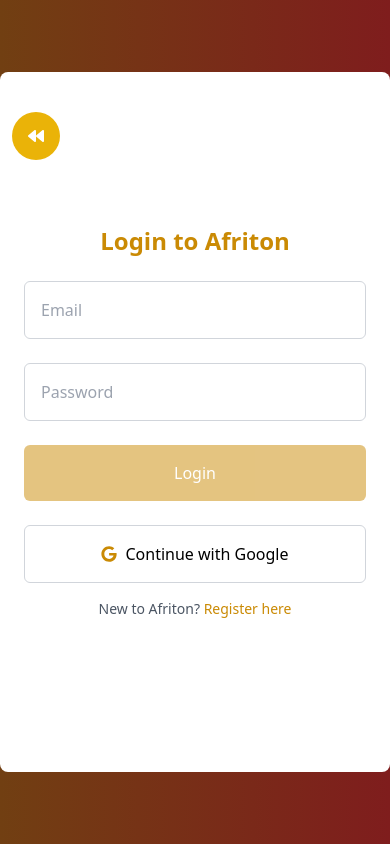
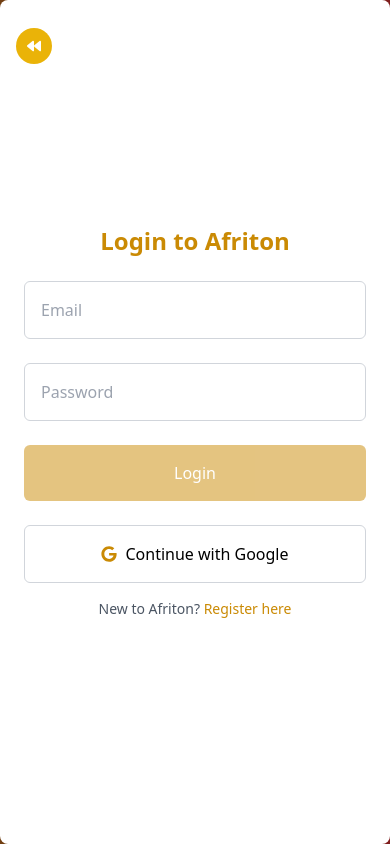
Before and after one commit to lscblack/afriton, a React (Vite) app in the folder client/afriton/: page /login in a window 390 px wide. Built offline with nearby package versions, Linux system fonts and the light colour scheme.

Commit message:
all device responsive for all phones

```diff
--- a/client/afriton/src/pages/Login.jsx
+++ b/client/afriton/src/pages/Login.jsx
@@ -73,14 +73,14 @@
 
     return (
         <div className="bg-gradient-to-r from-yellow-900 to-red-900 h-screen flex justify-center items-center ">
-            <div className="w-4/6 max-md:w-full h-[700px] grid grid-cols-1 lg:grid-cols-2 gap-0 rounded-lg overflow-hidden">
+            <div className="w-4/6 max-md:w-full h-[700px] grid grid-cols-1 lg:grid-cols-2 gap-0 rounded-lg overflow-hidden max-lg:overflow-scroll max-lg:h-full">
                 {/* Left Side Image */}
                 <div className="hidden lg:block bg-cover bg-center" style={{ backgroundImage: "url('https://i.pinimg.com/originals/e2/a6/a5/e2a6a58c5578d620e7d55677598593a0.gif')" }}>
                 </div>
 
                 {/* Right Side Form */}
                 <div className="flex justify-center items-center bg-white p-6  shadow-lg relative">
-                    <button onClick={() => navigate("/")} className='bg-yellow-500 hover:bg-yellow-600 text-white h-12 w-12 rounded-full absolute top-3 max-lg:top-10 left-3 flex justify-center items-center' title='Back To Home'><FaBackward /></button>
+                    <button onClick={() => navigate("/")} className='bg-yellow-500 hover:bg-yellow-600 text-white h-12 w-12 rounded-full absolute top-3 max-lg:top-7 left-4 max-lg:text-sm max-lg:h-9 max-lg:w-9 flex justify-center items-center' title='Back To Home'><FaBackward /></button>
                     <div className="w-full ">
                         <h2 className="text-3xl max-lg:text-2xl font-semibold text-center text-yellow-600 mb-6 animate__animated animate__fadeIn">
                             Login to <span className="font-bold text-yellow-600 animate__animated animate__fadeIn">Afriton</span>
--- a/client/afriton/src/pages/Register.jsx
+++ b/client/afriton/src/pages/Register.jsx
@@ -94,7 +94,7 @@
 
     return (
         <div className=" bg-gradient-to-r from-yellow-900 to-red-900 h-screen rounded-lg  flex justify-center items-center">
-            <div className="w-4/6 max-md:w-full h-[700px] grid grid-cols-1 lg:grid-cols-2 gap-0 rounded-lg overflow-hidden">
+            <div className="w-4/6 max-md:w-full h-[700px] grid grid-cols-1 lg:grid-cols-2 gap-0 rounded-lg overflow-hidden max-lg:overflow-scroll max-lg:h-full">
                 {/* Left Side Image */}
                 <div className="hidden lg:block bg-cover bg-center" style={{ backgroundImage: "url('https://i.pinimg.com/originals/65/ea/96/65ea969295c1b59ff4b805f9774508cc.gif')" }}>
                     {/* You can replace '/path-to-your-image.jpg' with the actual image URL */}
@@ -102,7 +102,7 @@
 
                 {/* Right Side Form */}
                 <div className="flex justify-center items-center bg-white p-6  shadow-lg relative">
-                    <button onClick={() => navigate("/")} className='bg-yellow-500 hover:bg-yellow-600 text-white h-12 w-12 rounded-full absolute top-3 max-lg:top-6 max-lg:left-1 left-3 flex justify-center items-center' title='Back To Home'><FaBackward /></button>
+                    <button onClick={() => navigate("/")} className='bg-yellow-500 hover:bg-yellow-600 text-white h-12 w-12 rounded-full absolute top-3 max-lg:top-6 max-lg:left-1 left-3 max-lg:text-sm max-lg:h-9 max-lg:w-9 flex justify-center items-center' title='Back To Home'><FaBackward /></button>
 
                     <div className="w-full ">
                         <h2 className="text-3xl max-lg:text-2xl font-semibold text-center text-yellow-600 mb-6 animate__animated animate__fadeIn">
```
